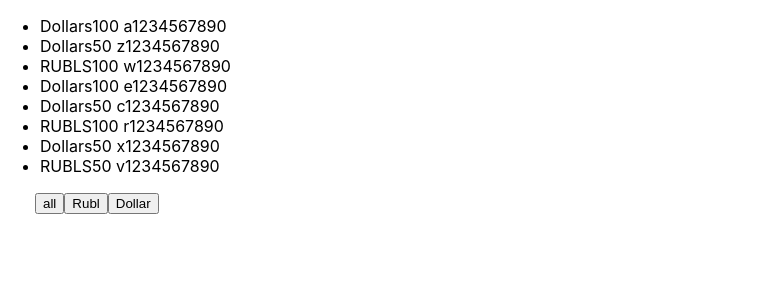
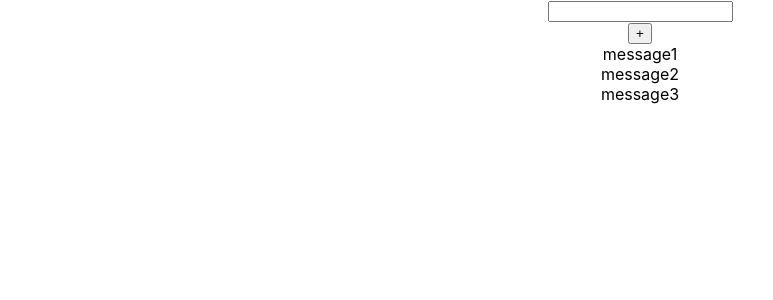
Before and after one commit to zhyzneuski86/microtasks, a React (Create React App) app: page / in a window 1280 px wide. Shown: the top 300 px of the page, without its empty margins (0-773 px from the left). Built offline with nearby package versions, Linux system fonts and the light colour scheme.

Commit message:
microtask 6 add input.tsx

```diff
--- a/src/App.tsx
+++ b/src/App.tsx
@@ -5,6 +5,9 @@
 // import {Footer} from "./site/Footer";
 // import {NewComponent} from "./NewComponent"
 import React, {MouseEvent, useState} from 'react';
+import {FullInput} from "./components input/fullInput";
+import {Button} from "./components input/button";
+import {Input} from "./components input/input";
 
 // import {Button} from "./components button/button";
 
@@ -59,54 +62,89 @@
     //
     //     </div>
     // );
-type FilterType = 'all'|'RUBLS'|'Dollars'
-    const [money, setMoney] = useState([
-        {banknots: 'Dollars', value: 100, number: ' a1234567890'},
-        {banknots: 'Dollars', value: 50, number: ' z1234567890'},
-        {banknots: 'RUBLS', value: 100, number: ' w1234567890'},
-        {banknots: 'Dollars', value: 100, number: ' e1234567890'},
-        {banknots: 'Dollars', value: 50, number: ' c1234567890'},
-        {banknots: 'RUBLS', value: 100, number: ' r1234567890'},
-        {banknots: 'Dollars', value: 50, number: ' x1234567890'},
-        {banknots: 'RUBLS', value: 50, number: ' v1234567890'},
+// type FilterType = 'all'|'RUBLS'|'Dollars'
+//     const [money, setMoney] = useState([
+//         {banknots: 'Dollars', value: 100, number: ' a1234567890'},
+//         {banknots: 'Dollars', value: 50, number: ' z1234567890'},
+//         {banknots: 'RUBLS', value: 100, number: ' w1234567890'},
+//         {banknots: 'Dollars', value: 100, number: ' e1234567890'},
+//         {banknots: 'Dollars', value: 50, number: ' c1234567890'},
+//         {banknots: 'RUBLS', value: 100, number: ' r1234567890'},
+//         {banknots: 'Dollars', value: 50, number: ' x1234567890'},
+//         {banknots: 'RUBLS', value: 50, number: ' v1234567890'},
+//     ])
+//
+// const [filter,setFilter]=useState<FilterType>('all')
+//
+//     let currentMoney = money;
+//     if (filter === 'RUBLS') {
+//         currentMoney = money.filter((filterMoney) => filterMoney.banknots === 'RUBLS')
+//     }
+//     if (filter === 'Dollars')
+//         currentMoney = money.filter((filterMoney) => filterMoney.banknots === 'Dollars')
+//
+//
+//     const onClickFilterHandler = (nameButton: FilterType) => {
+//         setFilter(nameButton)
+//
+//     }
+//     return (
+//         <>
+//             <ul>
+//                 {currentMoney.map((objectFromMoneyArray, index) => {
+//                     return (
+//                         <li key={index}>
+//                             <span>{objectFromMoneyArray.banknots}</span>
+//                             <span>{objectFromMoneyArray.value}</span>
+//                             <span>{objectFromMoneyArray.number}</span>
+//                         </li>
+//                     )
+//                 })}
+//             </ul>
+//             <div style={{marginLeft: '35px'}}>
+//                 <button onClick={() => onClickFilterHandler("all")}>all</button>
+//                 <button onClick={() => onClickFilterHandler("RUBLS")}>Rubl</button>
+//                 <button onClick={() => onClickFilterHandler("Dollars")}>Dollar</button>
+//             </div>
+//         </>
+//
+//
+//     );
+
+    let [message, setMessage] = useState([
+        {message: 'message1'},
+        {message: 'message2'},
+        {message: 'message3'}
     ])
 
-const [filter,setFilter]=useState<FilterType>('all')
+    let [title, setTitle] = useState('')
+    console.log(title)
 
-    let currentMoney = money;
-    if (filter === 'RUBLS') {
-        currentMoney = money.filter((filterMoney) => filterMoney.banknots === 'RUBLS')
+    const addMessage = (title: string) => {
+        let newMessage = {message: title}
+        setMessage([newMessage, ...message])
     }
-    if (filter === 'Dollars')
-        currentMoney = money.filter((filterMoney) => filterMoney.banknots === 'Dollars')
+
+    const callBackButtonHandler = () => {
+        addMessage(title)
+        setTitle('')
+
+    }
+
+    return (
+        <div className="App">
+            <Input setTitle={setTitle} title={title}/>
+            <Button name={'+'} callBack={callBackButtonHandler}/>
+            {message.map((el, index) => {
+                return (
+                    <div key={index}>{el.message}</div>
+                )
+            })}
+        </div>
+    );
 
 
-    const onClickFilterHandler = (nameButton: FilterType) => {
-        setFilter(nameButton)
-
-    }
-    return (
-        <>
-            <ul>
-                {currentMoney.map((objectFromMoneyArray, index) => {
-                    return (
-                        <li key={index}>
-                            <span>{objectFromMoneyArray.banknots}</span>
-                            <span>{objectFromMoneyArray.value}</span>
-                            <span>{objectFromMoneyArray.number}</span>
-                        </li>
-                    )
-                })}
-            </ul>
-            <div style={{marginLeft: '35px'}}>
-                <button onClick={() => onClickFilterHandler("all")}>all</button>
-                <button onClick={() => onClickFilterHandler("RUBLS")}>Rubl</button>
-                <button onClick={() => onClickFilterHandler("Dollars")}>Dollar</button>
-            </div>
-        </>
+}
 
 
-    );
-}
-
 export default App;
--- /dev/null
+++ b/src/components input/button.tsx
@@ -0,0 +1,19 @@
+import React from 'react';
+
+type ButtonPropsType = {
+    name: string
+    callBack: () => void
+}
+
+
+
+export const Button = (props:ButtonPropsType) => {
+    const onclickButtonHandler = () => {
+        props.callBack()
+    }
+    return (
+        <div>
+            <button onClick={onclickButtonHandler}>{props.name}</button>
+        </div>
+    );
+};
--- /dev/null
+++ b/src/components input/fullInput.tsx
@@ -0,0 +1,27 @@
+import React, {ChangeEvent, useState} from 'react';
+
+type FullInputType = {
+    addMessage: (title:string) => void
+}
+
+export const FullInput = (props: FullInputType) => {
+    let [title, setTitle] = useState('')
+
+
+
+    const onChangeInputHandler = (event: ChangeEvent<HTMLInputElement>) => {
+        setTitle(event.currentTarget.value)
+    }
+
+    const onClickButtonHandler = () => {
+        props.addMessage(title)
+        setTitle('')
+    }
+
+    return (
+        <div>
+            <input value={title } onChange={onChangeInputHandler}/>
+            <button onClick={onClickButtonHandler}>+</button>
+        </div>
+    );
+};
--- /dev/null
+++ b/src/components input/input.tsx
@@ -0,0 +1,17 @@
+import React, {ChangeEvent} from 'react';
+
+type InputPropsType ={
+    setTitle: (title:string)=>void
+    title: string
+}
+
+export const Input = (props:InputPropsType) => {
+    const onChangeInputHandler = (event: ChangeEvent<HTMLInputElement>) => {
+        props.setTitle(event.currentTarget.value)
+    }
+    return (
+        <div>
+            <input value={props.title} onChange={onChangeInputHandler}/>
+        </div>
+    );
+};
```
